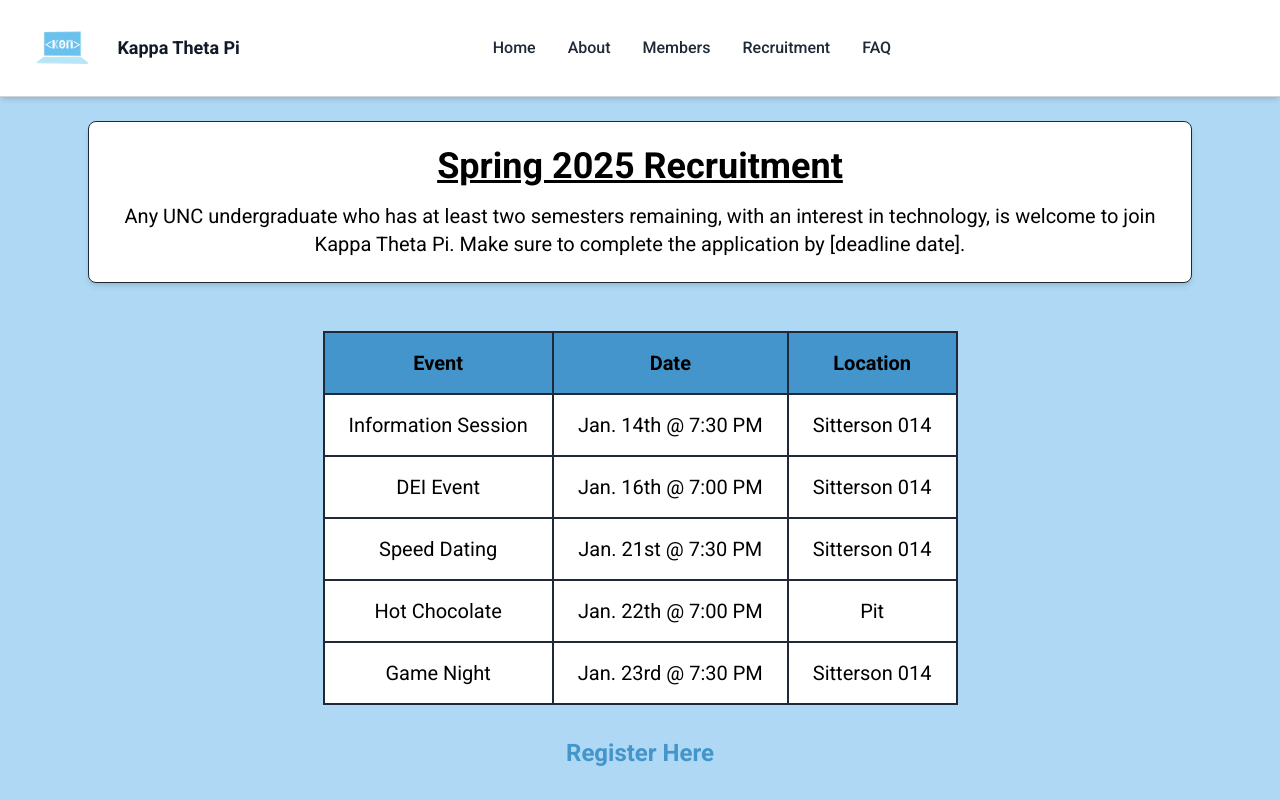
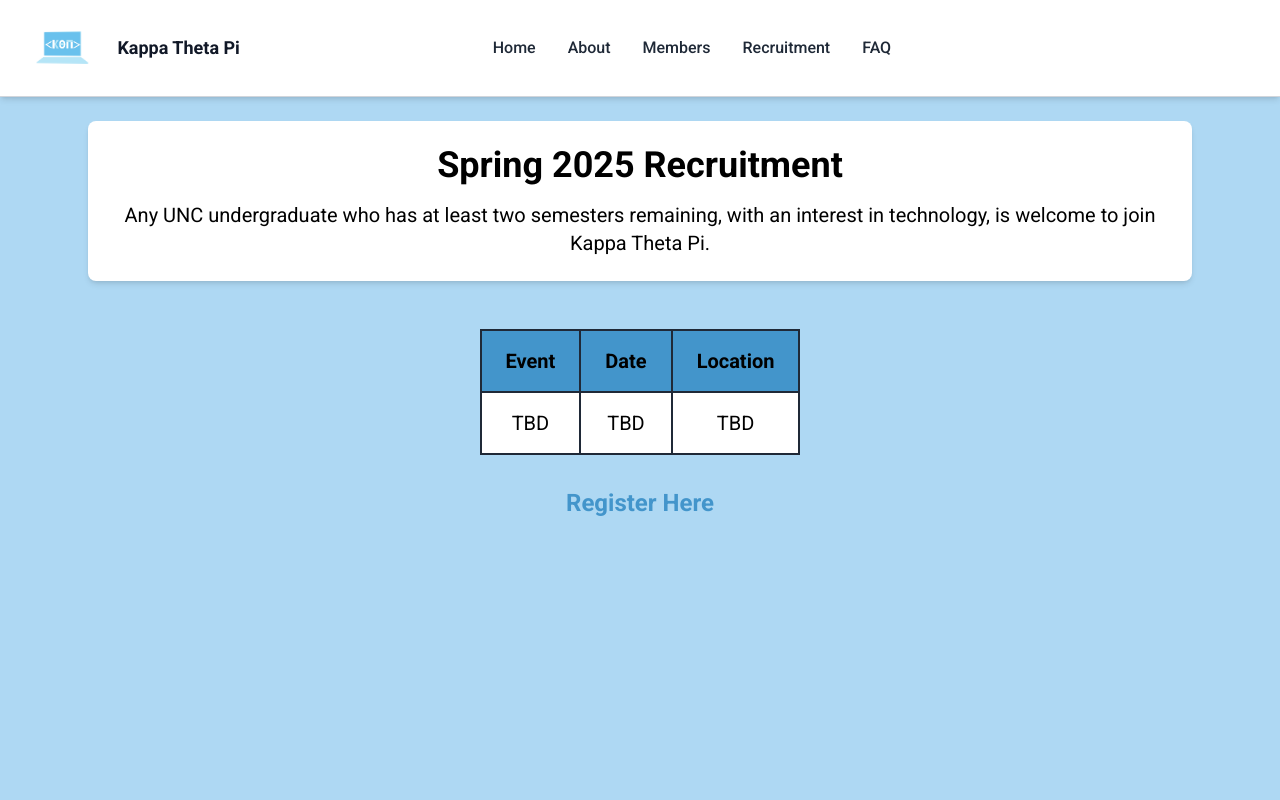
Before and after one commit to ktpunc/ktp_unc_website, a Next.js app: page /recruitment in a window 1280 px wide. Shown: the top 800 px of the page. Built offline with nearby package versions, Linux system fonts and the light colour scheme.

Commit message:
updated recruitment

```diff
--- a/src/app/recruitment/rush.tsx
+++ b/src/app/recruitment/rush.tsx
@@ -1,21 +1,26 @@
 import React from "react";
 
 const Schedule = () => {
+  const eventsTBD = [ { /*
+  { event: "Information Session", date: "Jan. 14th @ 7:30 PM", location: "Sitterson 014" },
+  { event: "DEI Event", date: "Jan. 16th @ 7:00 PM", location: "Sitterson 014" },
+  { event: "Speed Dating", date: "Jan. 21st @ 7:30 PM", location: "Sitterson 014" },
+  { event: "Hot Chocolate", date: "Jan. 22th @ 7:00 PM", location: "Pit" },
+  { event: "Game Night", date: "Jan. 23rd @ 7:30 PM", location: "Sitterson 014" },
+*/},
+  ];
+
   const events = [
-    { event: "Information Session", date: "Jan. 14th @ 7:30 PM", location: "Sitterson 014" },
-    { event: "DEI Event", date: "Jan. 16th @ 7:00 PM", location: "Sitterson 014" },
-    { event: "Speed Dating", date: "Jan. 21st @ 7:30 PM", location: "Sitterson 014" },
-    { event: "Hot Chocolate", date: "Jan. 22th @ 7:00 PM", location: "Pit" },
-    { event: "Game Night", date: "Jan. 23rd @ 7:30 PM", location: "Sitterson 014" },
+  {event: "TBD", date: "TBD", location: "TBD"},
   ];
 
   return (
     <div className="bg-babyBlue min-h-screen flex flex-col items-center">
       <div className="w-full max-w-6xl p-6">
-        <div className="bg-white p-6 rounded-lg shadow-lg border border-gray-800 shadow-md mb-12">
-          <h1 className="text-4xl font-bold text-center mb-4 underline">Spring 2025 Recruitment</h1>
+        <div className="bg-white p-6 rounded-lg shadow-lg shadow-md mb-12">
+          <h1 className="text-4xl font-bold text-center mb-4">Spring 2025 Recruitment</h1>
           <p className="text-xl text-center">
-            Any UNC undergraduate who has at least two semesters remaining, with an interest in technology, is welcome to join Kappa Theta Pi. Make sure to complete the application by [deadline date].
+            Any UNC undergraduate who has at least two semesters remaining, with an interest in technology, is welcome to join Kappa Theta Pi. {/* Make sure to complete the application by [deadline date]. */}
           </p>
         </div>
 
```
